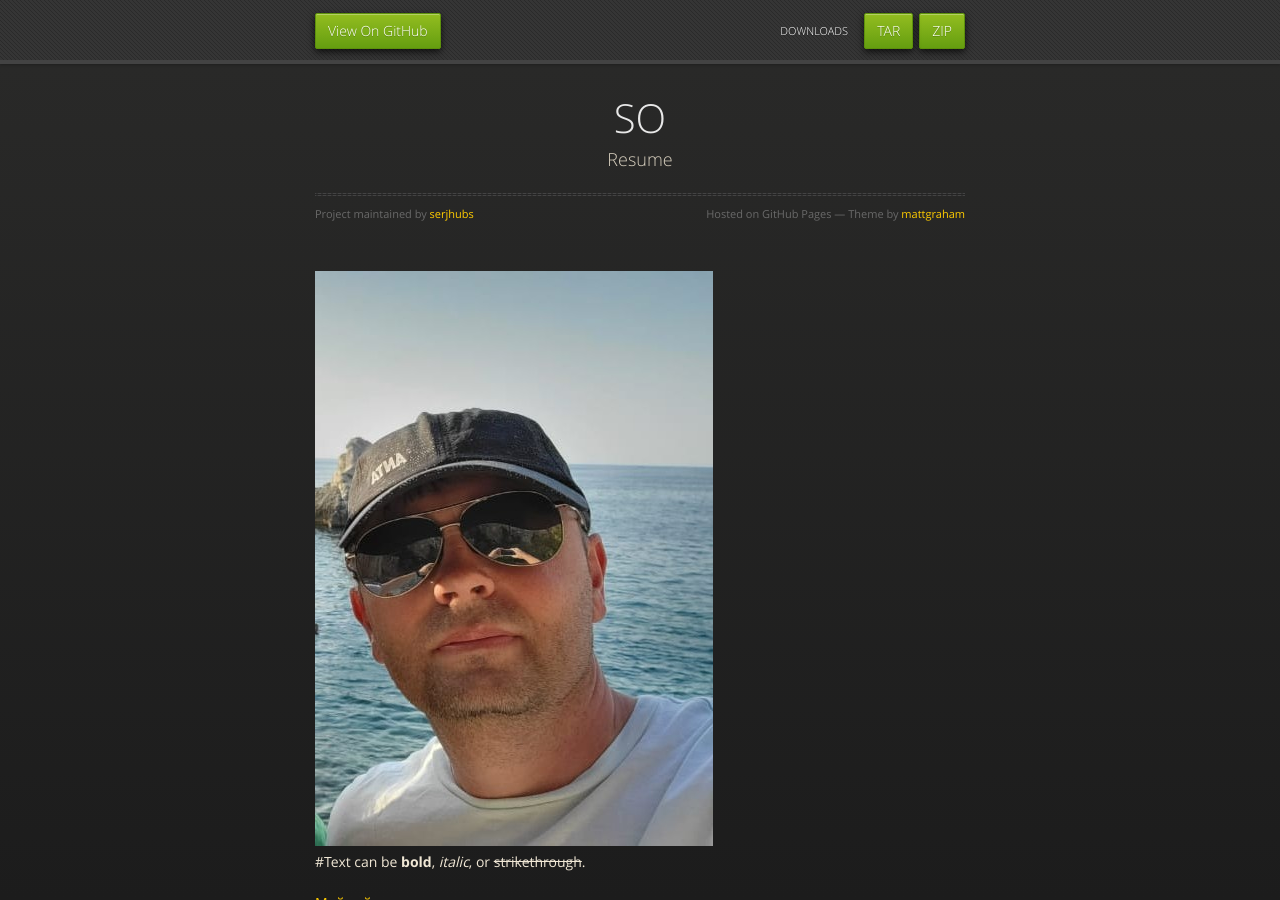
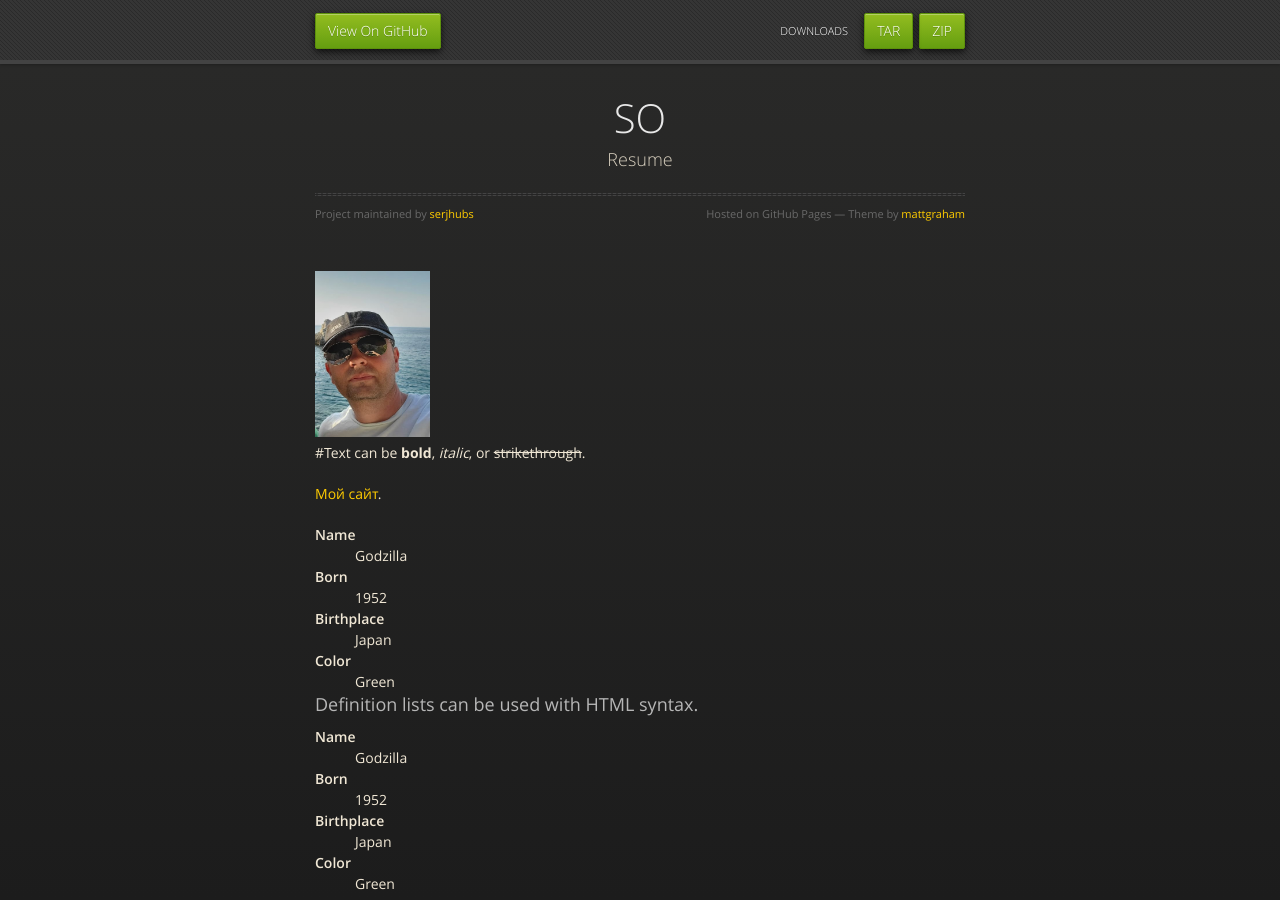
Before and after one commit to serjhubs/Resume, a Jekyll site: the page built from index.md, in a window 1280 px wide and 900 px high. Built offline with Jekyll 4.4.1, drawn with Linux system fonts in a browser that asks for light colours.

Commit message:
Update index.md

```diff
--- a/index.md
+++ b/index.md
@@ -2,7 +2,7 @@
 layout: default
 ---
 <Html>
-   <img src="https://github.com/serjhubs/Resume/blob/main/_includes/SO.jpeg?raw=true"/>
+   <img src="https://github.com/serjhubs/Resume/blob/main/_includes/SO.jpeg?raw=true" width="115" heihgt="125" />
 </Html>
 
 #Text can be **bold**, _italic_, or ~~strikethrough~~.
```
